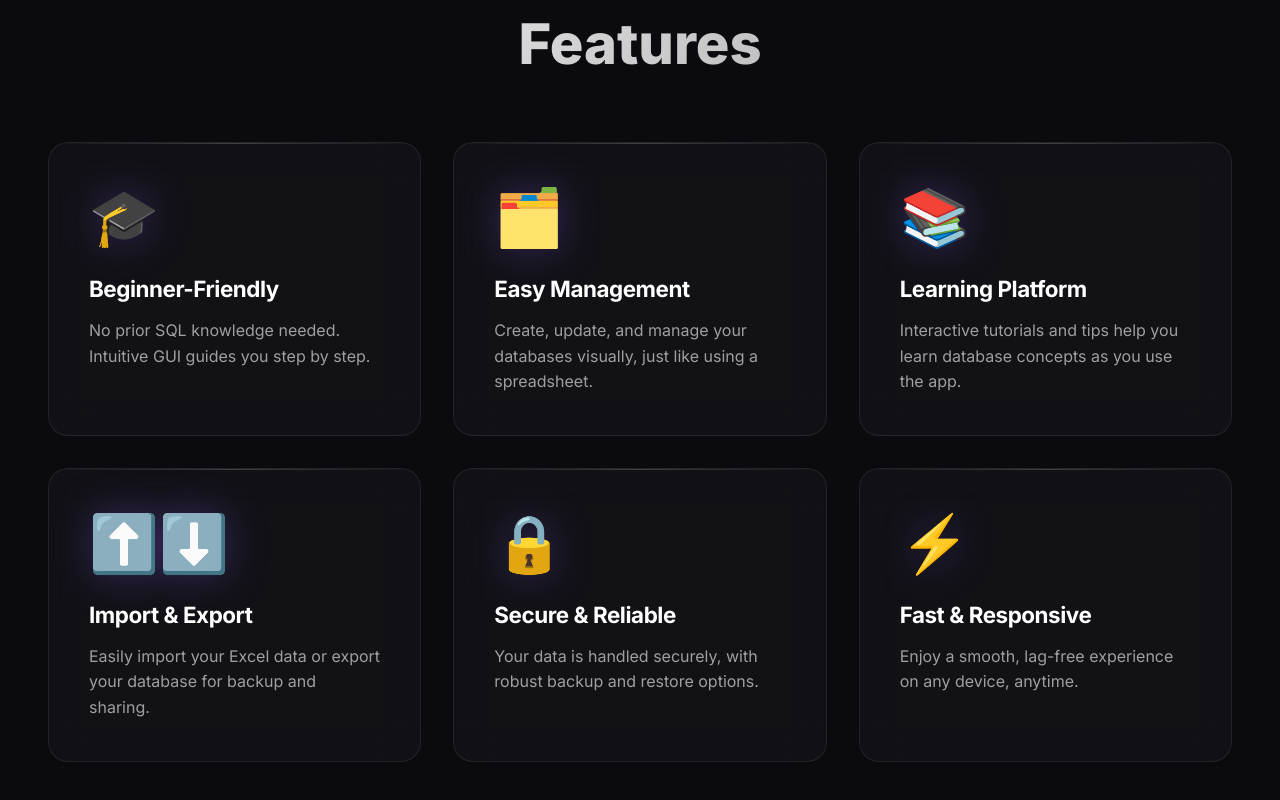
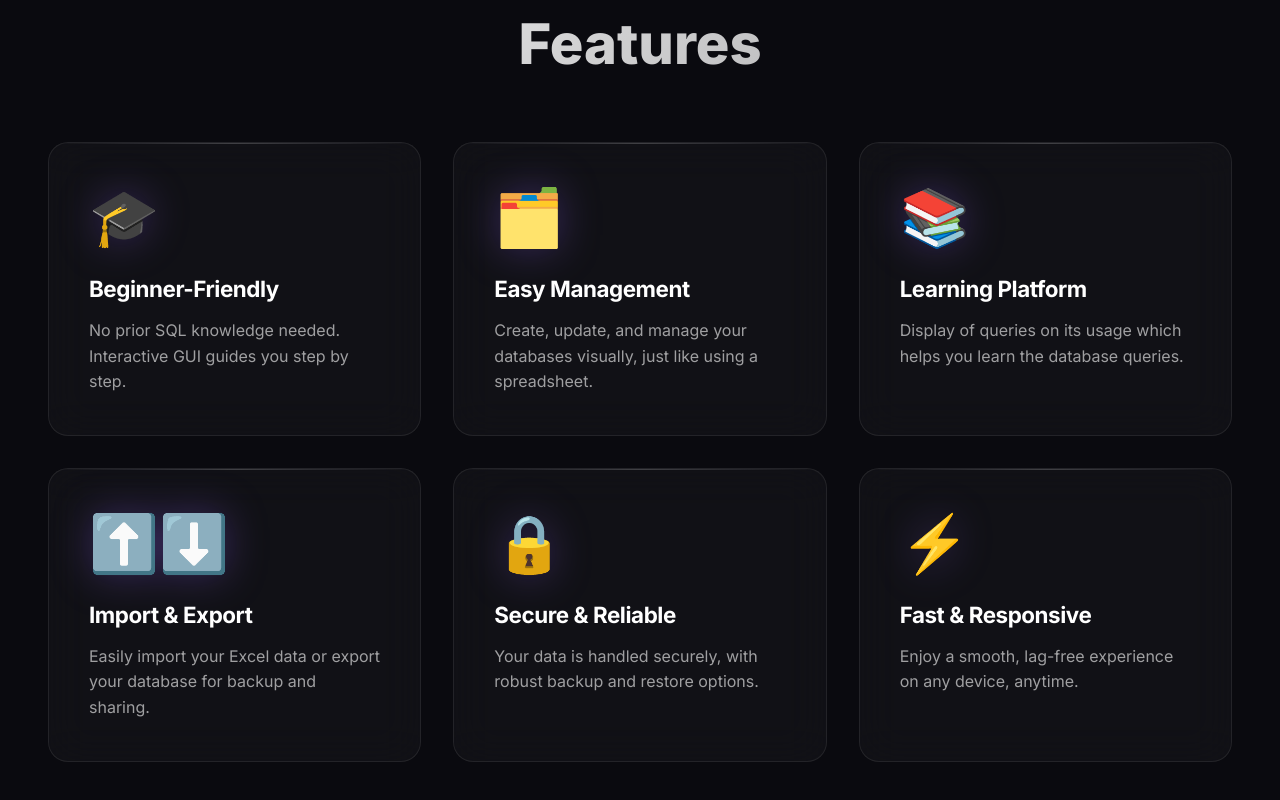
Before and after one commit to saishreeanand05/MiniProject, a website: page frontend/landing.html in a window 1280 px wide. Shown: the part 998-1798 px from the top of the page. Drawn offline with Linux system fonts and the light colour scheme.

Commit message:
Improved the content in features

```diff
--- a/frontend/landing.html
+++ b/frontend/landing.html
@@ -315,7 +315,7 @@
             <div class="feature-card">
                 <span class="feature-icon">🎓</span>
                 <h3 class="feature-title">Beginner-Friendly</h3>
-                <p class="feature-desc">No prior SQL knowledge needed. Intuitive GUI guides you step by step.</p>
+                <p class="feature-desc">No prior SQL knowledge needed. Interactive GUI guides you step by step.</p>
             </div>
             <div class="feature-card">
                 <span class="feature-icon">🗂️</span>
@@ -325,7 +325,7 @@
             <div class="feature-card">
                 <span class="feature-icon">📚</span>
                 <h3 class="feature-title">Learning Platform</h3>
-                <p class="feature-desc">Interactive tutorials and tips help you learn database concepts as you use the app.</p>
+                <p class="feature-desc">Display of queries on its usage which helps you learn the database queries.</p>
             </div>
             <div class="feature-card">
                 <span class="feature-icon">⬆️⬇️</span>
```
Also changed, not shown: 1 other file.
